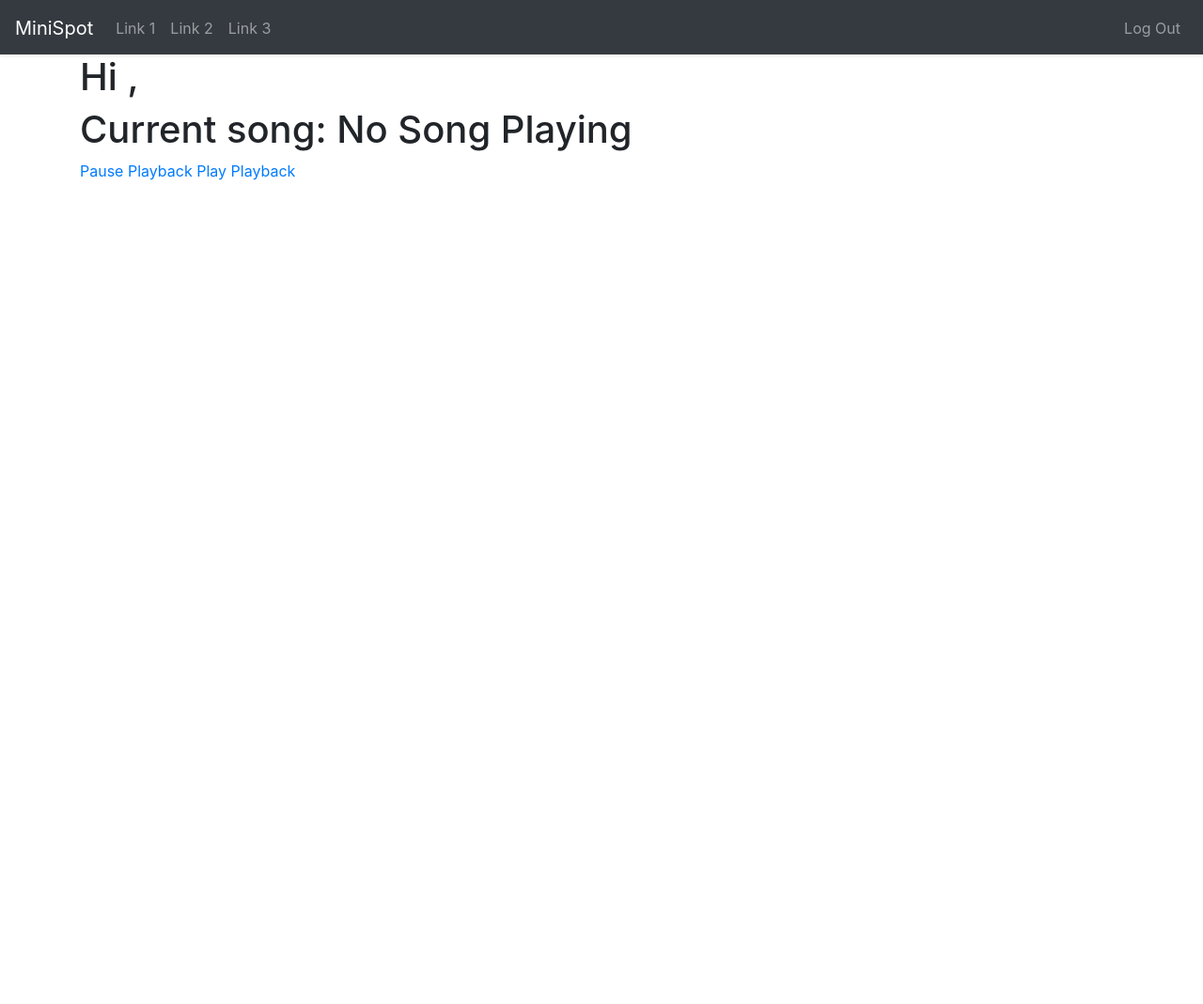
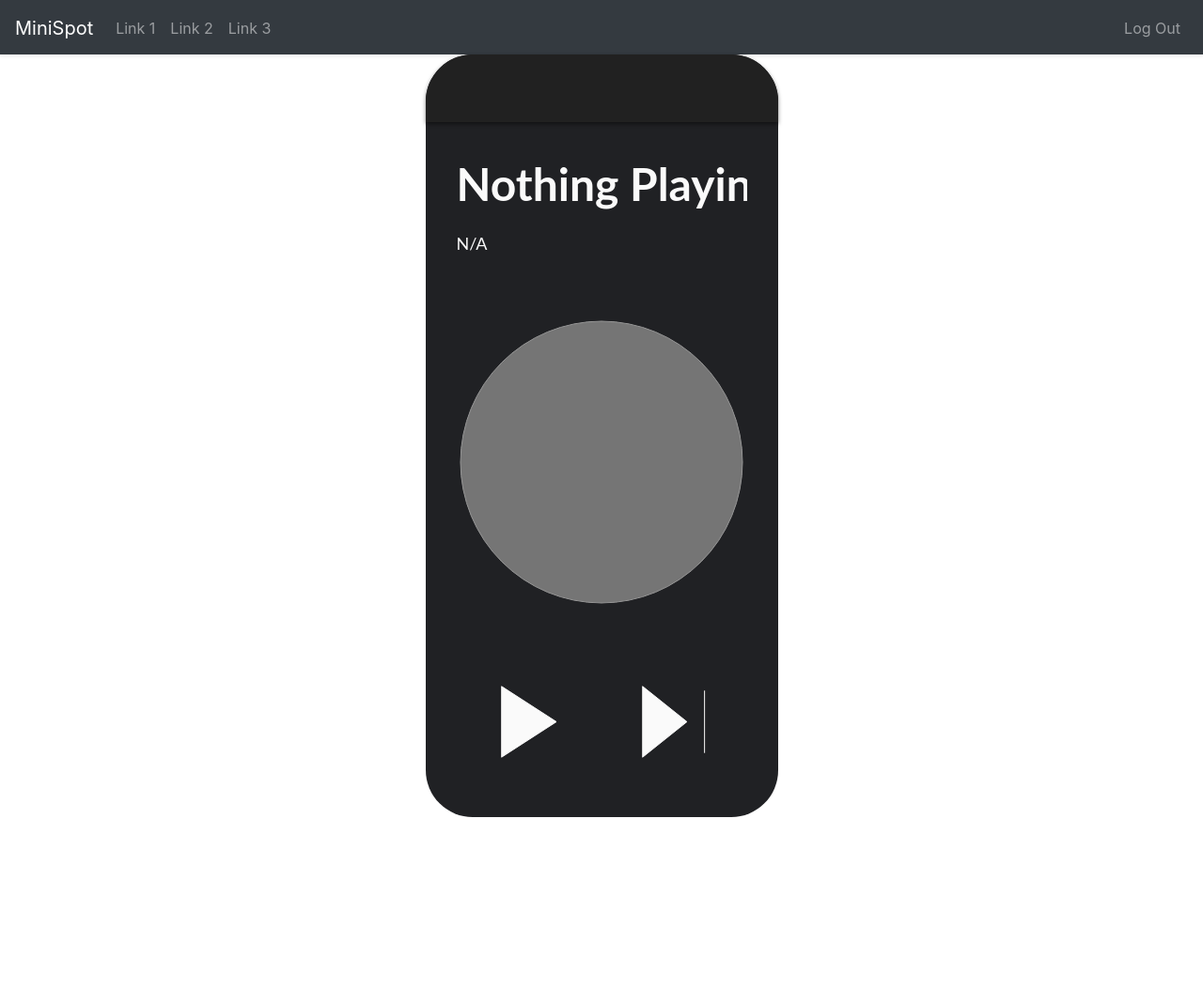
Before and after one commit to the-alexmeza/minispotify, a Django app: template templates/login/login.html in a window 1280 px wide. Shown: the top 1069 px of the page at 94% size. Before the commit the page ends 192 px from the top, so only its background shows below. Run offline with Django 3.2, Linux system fonts and the light colour scheme; a user stored in the database is signed in; tables that the repository leaves empty hold one stand-in row (values such as "Sample post"); the template is opened without the code that fills it: most values are stand-ins (such as "Sample title", 1, 10 or a date in 2020); some libraries are stand-ins or nearby versions.

Commit message:
Add revalidation url, images, css, first styling of miniplayer

```diff
--- a/search/urls.py
+++ b/search/urls.py
@@ -4,4 +4,5 @@ from . import views
 app_name = "search"
 urlpatterns = [
     path('search/', views.search, name='search'),
+    path('reval/', views.reval, name='reval'),
 ]
--- a/spotifybrowser/static/css/app.css
+++ b/spotifybrowser/static/css/app.css
@@ -0,0 +1,68 @@
+body {
+  padding-bottom: 1000px;
+}
+
+.player-wrapper {
+  height:100%;
+  width:100%;
+}
+
+.player-background {
+  background-color: #202124;
+  padding: 72px 33px 66px 33px;
+  border-radius: 50px;
+  width: 375px;
+  height: 812px;
+  padding-top: 72px;
+  position: relative;
+  white-space: nowrap;
+}
+
+.fixed-centered {
+  left: 50%;
+  transform: translate(-50%, 0);
+}
+
+.player-navbar {
+  height: 72px;
+  width: 100%;
+  border-top-left-radius: 50px;
+  border-top-right-radius: 50px;
+  background: #212121;
+  box-shadow: 0 2px 4px 0 rgba(0,0,0,0.50);
+  position: absolute;
+  top: 0;
+  left: 0;
+}
+
+.player-song {
+  font-family: "Lato";
+  font-weight: bold;
+  font-size: 48px;
+  color: #FAFAFA;
+  letter-spacing: 0;
+  padding-top: 30px;
+  padding-bottom:14px;
+  overflow-x: scroll;
+}
+
+.player-artist {
+  font-family: "Lato";
+  font-size: 18px;
+  color: #FAFAFA;
+  letter-spacing: 0;
+  overflow-x: scroll;
+}
+
+.player-art {
+  padding-top: 68px;
+}
+
+.player-buttons {
+  padding-top: 87px;
+}
+
+.row {
+  margin: 0;
+  padding: 0;
+}
--- a/templates/login/login.html
+++ b/templates/login/login.html
@@ -1,13 +1,9 @@
 {% extends 'base.html' %}
+{% load static %}
 {% block title %}Login{% endblock %}
 {% block body %}
   <div class="container">
     {% if user.is_authenticated %}
-      <h1>Hi {{ extra.current_user.display_name }},</h1>
-      <h1> Current song: <span id="song_name">No Song Playing</span></h1>
-      <a id="pause" href="#">Pause Playback</a>
-      <a id="play" href="#">Play Playback</a>
-
       <script src="https://sdk.scdn.co/spotify-player.js"></script>
       <script>
         window.onSpotifyWebPlaybackSDKReady = () => {
@@ -30,7 +26,12 @@
                 return;
             }
             let {current_track, next_tracks: [next_track]} = state.track_window;
-            $("#song_name").text(current_track.name + " by " + current_track.artists[0].name);
+            $("#song-name").text(current_track.name);
+            $("#song-artist").text(current_track.artists[0].name);
+            $("#song-picture").attr("src", current_track.album.images[0].url);
+
+            // If paused is false: show pause.svg
+            // else show play.svg
           });
 
           // Ready
@@ -60,6 +61,38 @@
           });
         };
       </script>
+      <div class="player-wrapper">
+        <div class="player-background container">
+          <div class="player-navbar">
+            <!-- <a href="#">Back</a>
+            <a href="#">Profile</a> -->
+          </div>
+          <div class="player-song">
+            <span id="song-name">Nothing Playing</span>
+          </div>
+          <div class="player-artist">
+            <span id="song-artist">N/A</span>
+          </div>
+          <div class="player-art">
+            <center>
+              <img src="{% static 'images/placeholder_record.svg' %}" id="song-picture" class="rounded-circle">
+            </center>
+          </div>
+          <div class="player-buttons">
+            <div class="row">
+              <div class="col-6">
+                <center>
+                  <img src="{% static 'images/play.svg' %}">
+                </center>
+              </div>
+              <div class="col-6">
+                <center>
+                  <img src="{% static 'images/next.svg' %}">
+                </center>
+              </div>
+          </div>
+        </div>
+      </div>
     {% else %}
       <h1>Hello World</h1>
     {% endif %}
```
Also changed, not shown: search/views.py (+7 -1 lines), spotifybrowser/static/images/next.svg (added), spotifybrowser/static/images/pause.svg (added), spotifybrowser/static/images/placeholder_record.svg (added), spotifybrowser/static/images/play.svg (added).
